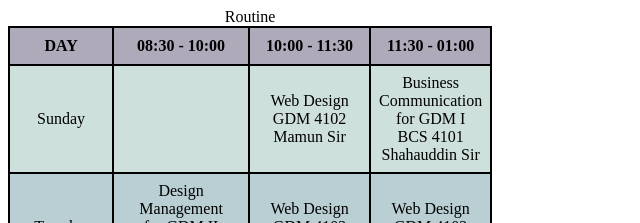
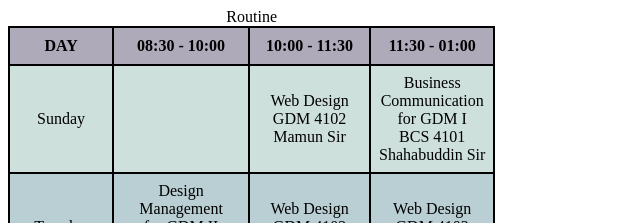
Before and after one commit to Akif-animator/Routine, a plain HTML site: page index.html in a window 1280 px wide. Shown: the top 223 px of the page, without its empty margins (0-640 px from the left). Drawn offline with Linux system fonts and the light colour scheme.

Commit message:
spell check

```diff
--- a/index.html
+++ b/index.html
@@ -26,7 +26,7 @@
             <td>Sunday</td>
             <td></td>
             <td>Web Design <br> GDM 4102 <br> Mamun Sir</td>
-            <td>Business <br> Communication <br> for GDM I <br> BCS 4101 <br> Shahauddin Sir</td>
+            <td>Business <br> Communication <br> for GDM I <br> BCS 4101 <br> Shahabuddin Sir</td>
 
         </tr>
 
```
